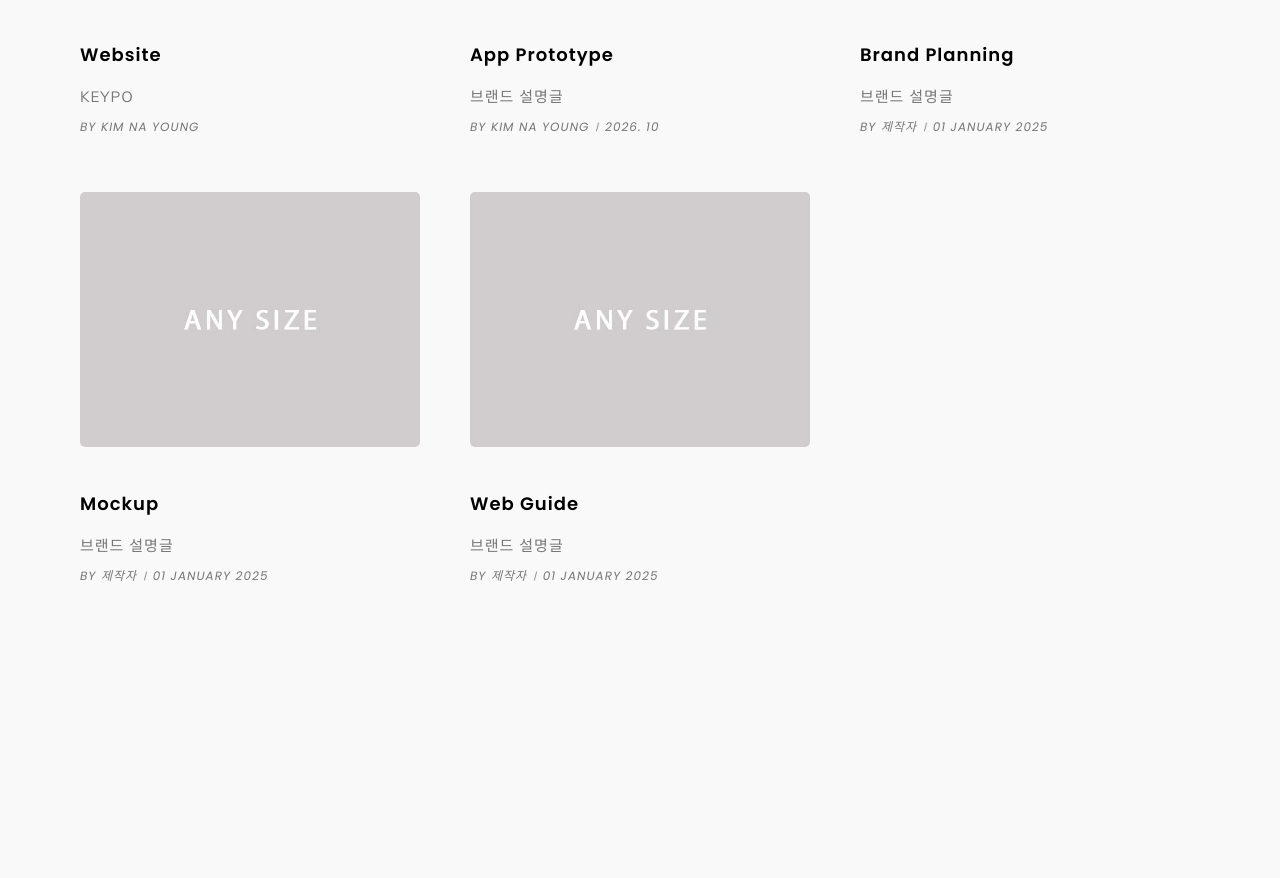
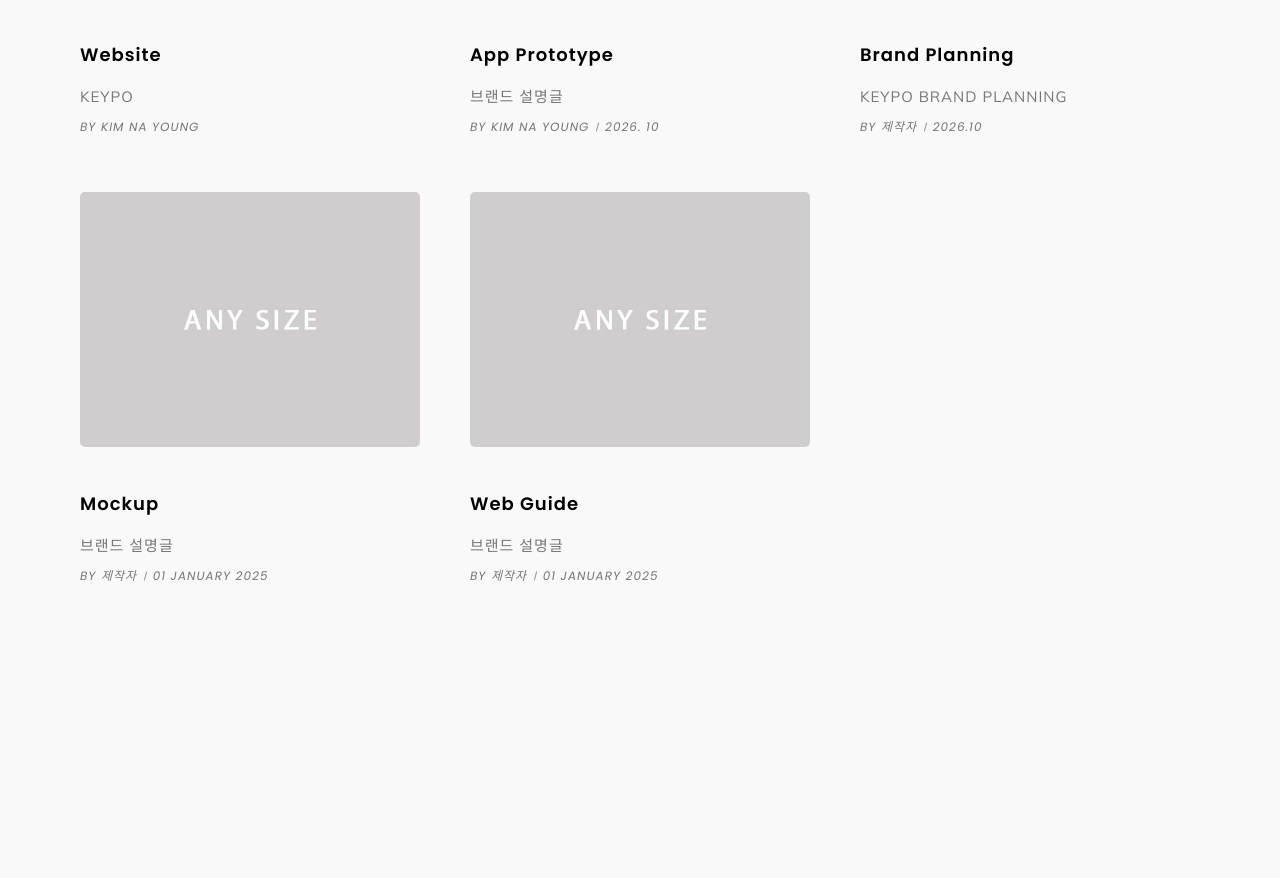
Before and after one commit to keemnazeroda-boop/Portfolio, a plain HTML site: page index.html in a window 1280 px wide. Shown: the part 2160-3038 px from the top of the page. Drawn offline with Linux system fonts and the light colour scheme; no server answers; files whose address does not match are found by name.

Commit message:
Add files via upload

```diff
--- a/index.html
+++ b/index.html
@@ -248,7 +248,7 @@
 							</li>
 							<li class="wow fadeInLeft" data-wow-duration="1.5s" data-wow-delay=".4s">
 								<div class="list_inner">
-									<a href="" target="_blank">
+									<a href="./guide/guide.html" target="_blank">
 										<div class="image">
 											<img src="img/placeholders/4-3.jpg" alt="" />
 											<div class="main" data-img-url="img/news/3.jpg"></div>
@@ -256,9 +256,8 @@
 										<div class="details">
 											<h3 class="title"><a href="javascript:return false;">Brand Planning </a>
 											</h3>
-											<p>브랜드 설명글</p>
-											<p class="date">By <a href="javascript:return false;">제작자</a> <span>01
-													January 2025</span></p>
+											<p>KEYPO BRAND PLANNING</p>
+											<p class="date">By <a href="javascript:return false;">제작자</a> <span>2026.10</span></p>
 										</div>
 									</a>
 								</div>
```
